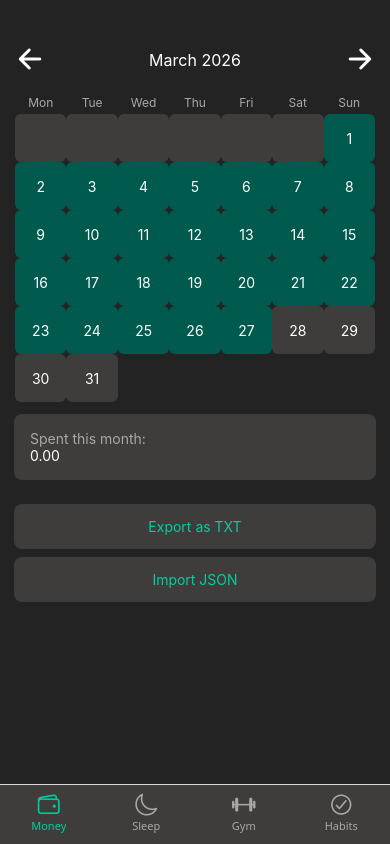
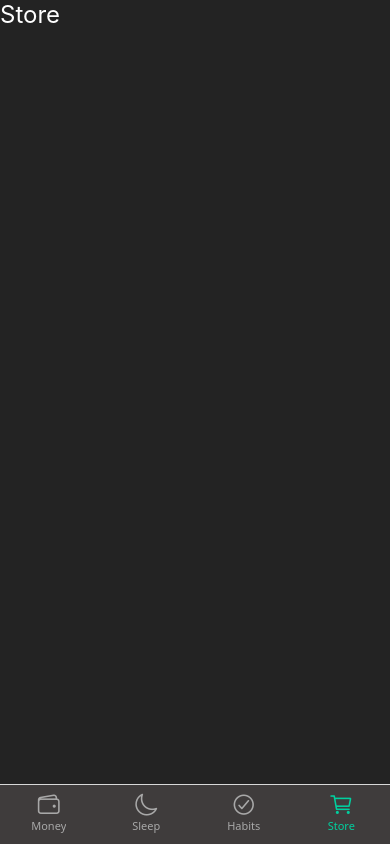
Before and after one commit to Strma77/Monk-Dew, a React Native app: screen /Store in a window 390 px wide. Built offline with nearby package versions, Linux system fonts and the light colour scheme.

Commit message:
Started habits

```diff
--- a/src/features/gym/GymScreen.js
+++ b/src/features/store/StoreScreen.js
@@ -1,10 +1,10 @@
 import { View, Text, StyleSheet } from 'react-native';
 import { colors } from '../../shared/theme';
 
-const GymScreen = () => {
+const StoreScreen = () => {
     return (
         <View style={styles.container}>
-            <Text style={styles.textStyle}>Gym</Text>
+            <Text style={styles.textStyle}>Store</Text>
         </View>
     );
 };
@@ -20,4 +20,4 @@ const styles = StyleSheet.create({
     },
 });
 
-export default GymScreen;
+export default StoreScreen;
--- a/src/navigation/AppNavigator.js
+++ b/src/navigation/AppNavigator.js
@@ -1,10 +1,10 @@
 import { createBottomTabNavigator } from "@react-navigation/bottom-tabs";
 import MoneyScreen from "../features/money/MoneyScreen";
 import SleepScreen from "../features/sleep/SleepScreen";
-import GymScreen from "../features/gym/GymScreen";
+import StoreScreen from "../features/store/StoreScreen";
 import HabitsScreen from "../features/habits/HabitsScreen";
 import { colors, vScale, scale } from "../shared/theme";
-import { Ionicons } from '@expo/vector-icons';
+import { Ionicons } from "@expo/vector-icons";
 
 const Tab = createBottomTabNavigator();
 
@@ -12,9 +12,12 @@ const AppNavigator = () => {
   return (
     <Tab.Navigator
       screenOptions={{
-                tabBarStyle: { backgroundColor: colors.surfaceColor, height: vScale(60)},
-                tabBarLabelStyle: { fontSize: scale(11), marginBottom: scale(4),},
-                tabBarIconStyle: { margintop: 6,},
+        tabBarStyle: {
+          backgroundColor: colors.surfaceColor,
+          height: vScale(60),
+        },
+        tabBarLabelStyle: { fontSize: scale(11), marginBottom: scale(4) },
+        tabBarIconStyle: { margintop: 6 },
         tabBarActiveTintColor: colors.primaryColor,
         tabBarInactiveTintColor: colors.textSecondary,
         headerShown: false,
@@ -24,7 +27,7 @@ const AppNavigator = () => {
         name="Money"
         component={MoneyScreen}
         options={{
-                    tabBarIcon: ({color, size}) => (
+          tabBarIcon: ({ color, size }) => (
             <Ionicons name="wallet-outline" size={size} color={color} />
           ),
         }}
@@ -33,17 +36,8 @@ const AppNavigator = () => {
         name="Sleep"
         component={SleepScreen}
         options={{
-                    tabBarIcon: ({color, size}) => (
+          tabBarIcon: ({ color, size }) => (
             <Ionicons name="moon-outline" size={size} color={color} />
-                    ),
-                }}
-            />
-            <Tab.Screen
-                name="Gym"
-                component={GymScreen}
-                options={{
-                    tabBarIcon: ({color, size}) => (
-                        <Ionicons name="barbell-outline" size={size} color={color} />
           ),
         }}
       />
@@ -51,8 +45,21 @@ const AppNavigator = () => {
         name="Habits"
         component={HabitsScreen}
         options={{
-                    tabBarIcon: ({color, size}) => (
-                        <Ionicons name="checkmark-circle-outline" size={size} color={color} />
+          tabBarIcon: ({ color, size }) => (
+            <Ionicons
+              name="checkmark-circle-outline"
+              size={size}
+              color={color}
+            />
+          ),
+        }}
+      />
+      <Tab.Screen
+        name="Store"
+        component={StoreScreen}
+        options={{
+          tabBarIcon: ({ color, size }) => (
+            <Ionicons name="cart-outline" size={size} color={color} />
           ),
         }}
       />
```
Also changed, not shown: src/features/habits/utils/habitsModel.js (added, +30 -0 lines), src/features/habits/components/GoalItem.js (added), src/features/habits/components/GoalSection.js (added), src/features/habits/hooks/useHabits.js (added). Lines whose indentation alone changed are shown as unchanged.
